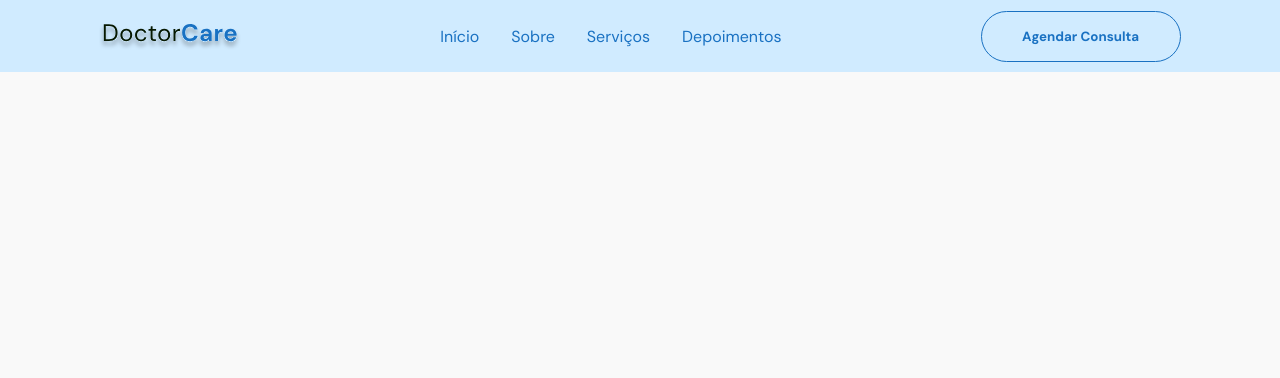
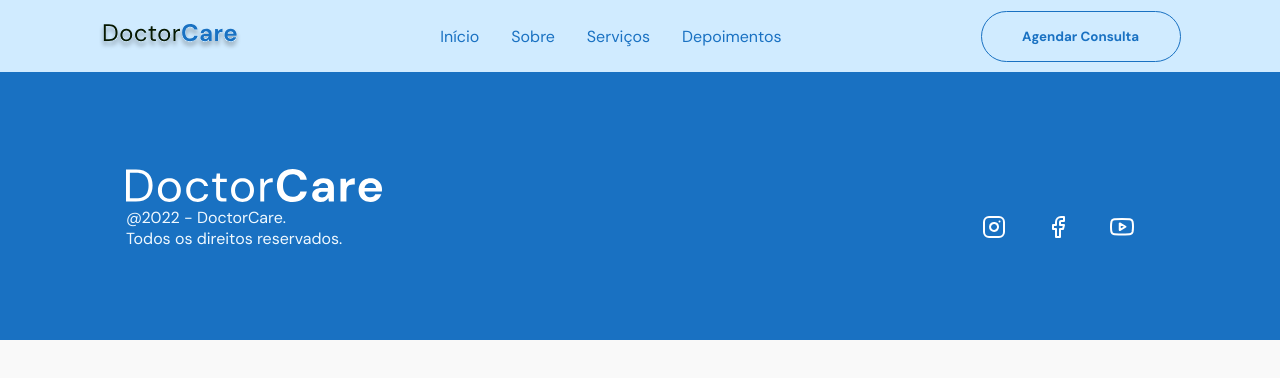
Before and after one commit to lucasamaraloliveira/at-doctorcare, a React (Vite) app: page / in a window 1280 px wide. Shown: the top 378 px of the page. Built offline with nearby package versions, Linux system fonts and the light colour scheme.

Commit message:
feat: create Footer

```diff
--- a/src/App.jsx
+++ b/src/App.jsx
@@ -1,8 +1,7 @@
 import { GlobalStyle } from "./GlobalStyle";
 import { Navbar } from "./components/layout/Navbar";
 import { HamburgerMenu } from "./components/layout/HamburgerMenu";
-
-// import { Footer } from "./components/layout/Footer";
+import { Footer } from "./components/layout/Footer";
 
 export function App() {
   return (
@@ -10,8 +9,7 @@ export function App() {
       <GlobalStyle />
       <Navbar />
       <HamburgerMenu/>
-
-      {/* <Footer /> */}
+      <Footer />
     </>
   );
 }
--- a/src/components/layout/Footer/index.jsx
+++ b/src/components/layout/Footer/index.jsx
@@ -1,7 +1,30 @@
-import React from 'react'
+import * as S from "./style";
+import { FiInstagram, FiFacebook, FiYoutube } from "react-icons/fi";
+import Logo from "../../../assets/logoBranca.svg"
 
 export function Footer() {
   return (
-    <div><ul></ul></div>
+    <S.Container>
+      <div>
+        <a href=""><img src={Logo} alt="Logo" /></a>
+        <p>@2022 - DoctorCare.</p>
+        <p>Todos os direitos reservados.</p>
+      </div>
+
+      <div>
+        <S.SocialMedia>
+          <li>
+            <a href="#"><FiInstagram /></a>
+          </li>
+          <li>
+            <a href="#"><FiFacebook /></a>
+          </li>
+          <li>
+            <a href="#"><FiYoutube /></a>
+          </li>
+        </S.SocialMedia>
+      </div>
+
+    </S.Container>
   )
 }
--- /dev/null
+++ b/src/components/layout/Footer/style.js
@@ -0,0 +1,46 @@
+import styled from "styled-components";
+
+export const Container = styled.div`
+  background: var(--brand-blue-light);
+  height: 16.75rem;
+  display: flex;
+  justify-content: space-between;
+  align-items: center;
+  padding: 5rem 7.88rem;
+
+  a {
+    img{
+      margin-top:6px;
+    }
+
+  }
+
+  p {
+    color: var(--brand-blue-light-03);
+  }
+
+
+  @media (max-width: 600px) {
+    display:none;
+  }
+`;
+
+export const SocialMedia = styled.ul`
+display:flex;
+margin-top:3rem;
+align-items: center;
+
+li {
+
+          font-size: 24px;
+          padding: 20px;
+            a{
+                list-style: none;
+                color: var(--white);
+            }
+            a:hover{
+                color: red;
+            }
+      }
+
+`;
```
Also changed, not shown: src/assets/logoBranca.svg (added).
